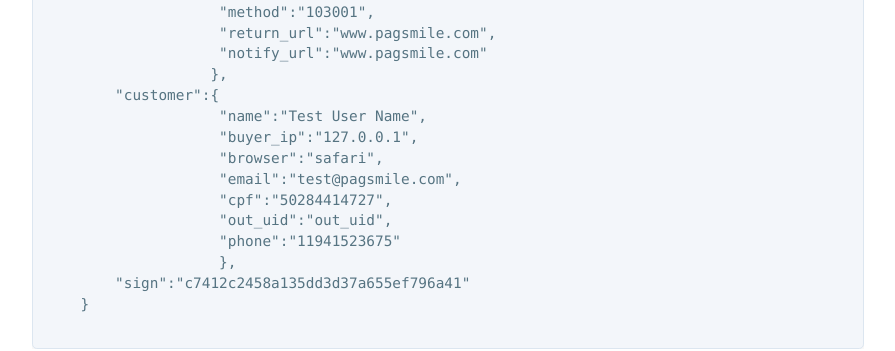
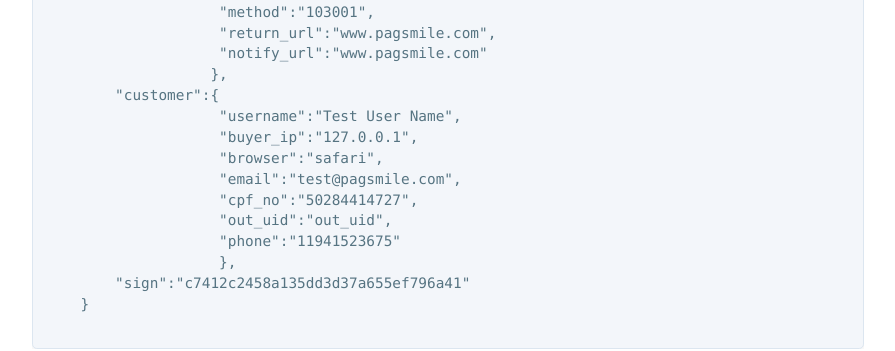
Before and after one commit to pagsmile/pagsmile.github.io, a Jekyll site: the page built from api/DriectBoleto.md, in a window 1280 px wide and 1400 px high, scrolled down 1791 px. Shown: the part 528-879 px from the top of the window, without its empty margins (192-1087 px from the left). Built offline with Jekyll 4.4.1, drawn with Linux system fonts in a browser that asks for light colours; our own code applies the rules of GitHub Pages for plain Markdown files; some of the changed text lies outside the part shown.

Commit message:
增加 风控CPF邮箱校验绑定接口 错误说明

```diff
--- a/api/DriectBoleto.md
+++ b/api/DriectBoleto.md
@@ -66,11 +66,11 @@ sign | String | Yes | 32 | 商户请求参数的签名串 | 通过签名算法
                     "notify_url":"www.pagsmile.com"
                    },
         "customer":{
-                    "name":"Test User Name",
+                    "username":"Test User Name",
                     "buyer_ip":"127.0.0.1",
                     "browser":"safari",
                     "email":"test@pagsmile.com",
-                    "cpf":"50284414727",
+                    "cpf_no":"50284414727",
                     "out_uid":"out_uid",
                     "phone":"11941523675"
                     },
@@ -120,7 +120,9 @@ info | String | Yes | 128 | 返回信息 |
 507 | MERCHANT_ID_NOT_ACTIVE | 商户号未激活 | 联系客服查看未激活原因。
 602 | APP_ID_INVALID | APP号不可用 | 检查参数中的APP号是否正确。
 752 | CPF_NO_ISNULL | 请求CPF号码为空 | 检查参数设置。
+759 | EMAIL_ISNULL | 请求email为空 | 检查参数设置。
 924 | CPF_INFO_NOT_MATCH | CPF信息不匹配 |
+930 | USERNAME_ISNULL | 请求用户姓名为空 | 检查参数设置。
 512 | MERCHANT_TRADE_NO_ISNULL | 商户订单号为空 | 检查参数设置。
 806 | TRADE_TIMEOUT_CLOSE | 该订单已经超过指定过期时效 | 检查参数设置或确认订单信息。
 400 | SYSTEM_ERROR | 订单创建失败 | 请尝试重新下单。
```
Also changed, not shown: api/CheckEmailInfo.md (+2 -1 lines).
